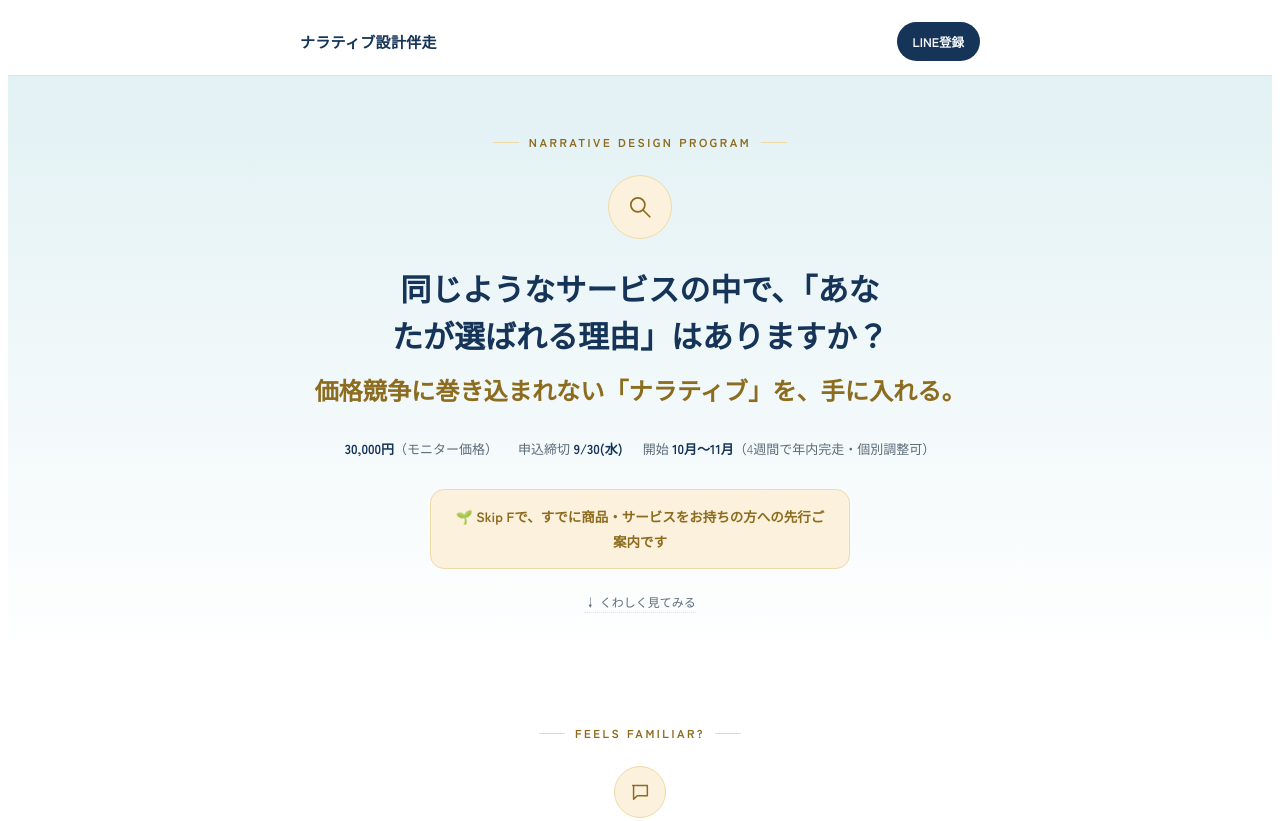
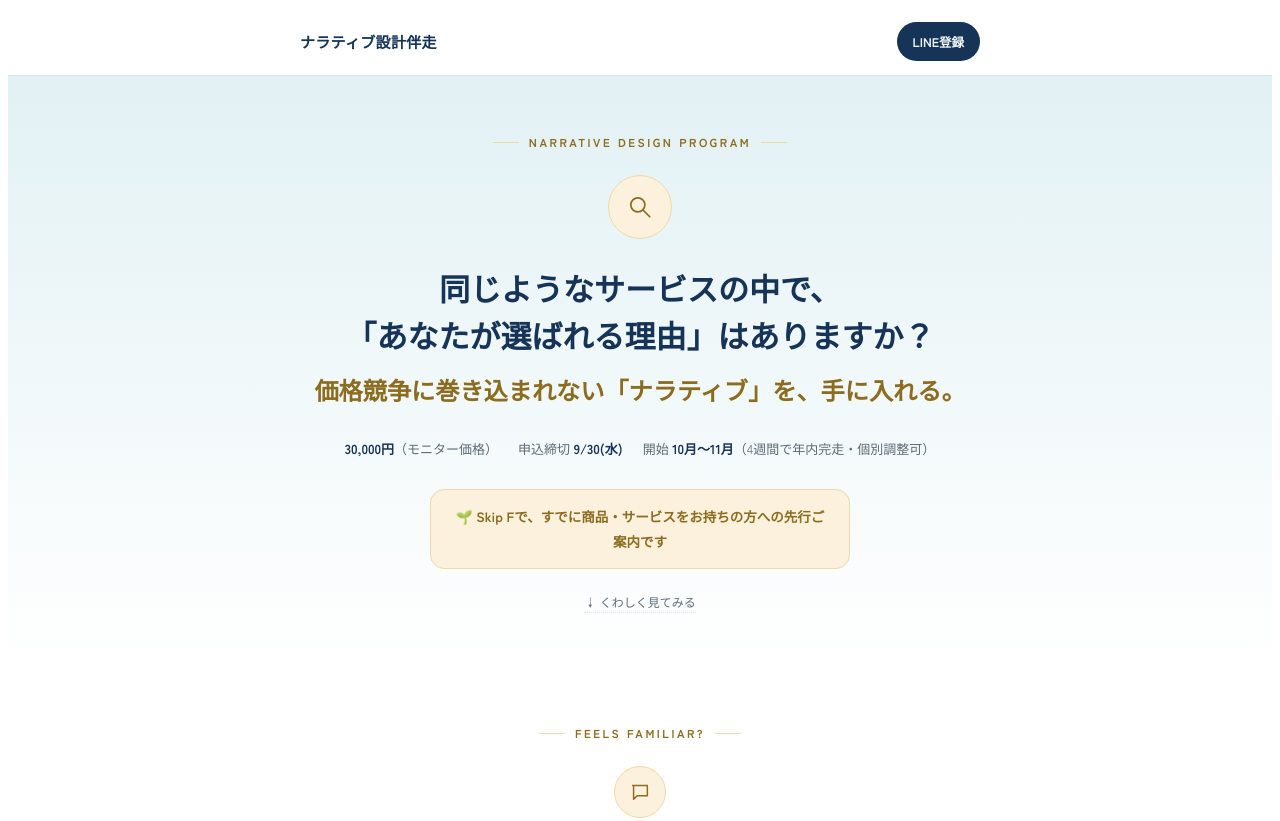
Before and after one commit to serenbloom/narrative-design-lp, a plain HTML site: page index.html in a window 1280 px wide. Shown: the top 821 px of the page. Drawn offline with Linux system fonts and the light colour scheme.

Commit message:
Fix hero heading line break

```diff
--- a/index.html
+++ b/index.html
@@ -324,7 +324,7 @@ footer .fs{font-size:11.5px;color:var(--muted);}
     <div class="badge-icon">
       <svg viewBox="0 0 24 24"><circle cx="10" cy="10" r="6.5"/><line x1="15" y1="15" x2="21" y2="21"/></svg>
     </div>
-    <h1>同じようなサービスの中で、「あなたが選ばれる理由」はありますか？<span class="line2">価格競争に巻き込まれない「ナラティブ」を、手に入れる。</span></h1>
+    <h1>同じようなサービスの中で、<br>「あなたが選ばれる理由」はありますか？<span class="line2">価格競争に巻き込まれない「ナラティブ」を、手に入れる。</span></h1>
     <div class="meta-row">
       <span><b>30,000円</b>（モニター価格）</span>
       <span>申込締切 <b>9/30(水)</b></span>
```
